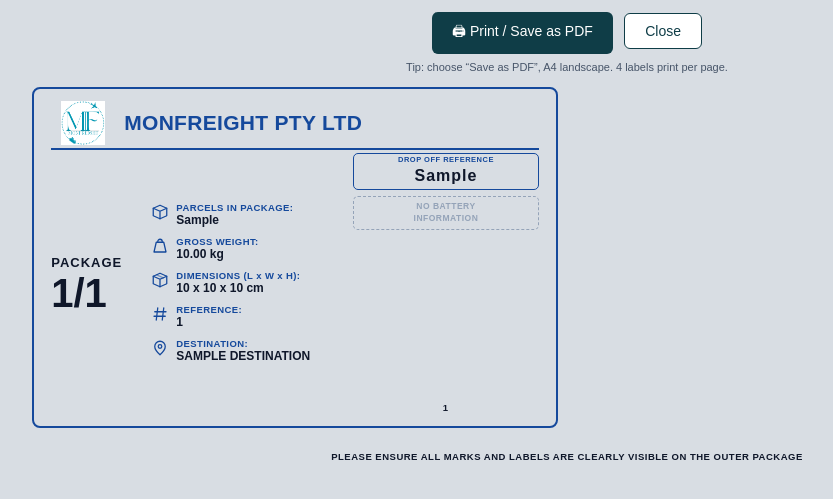
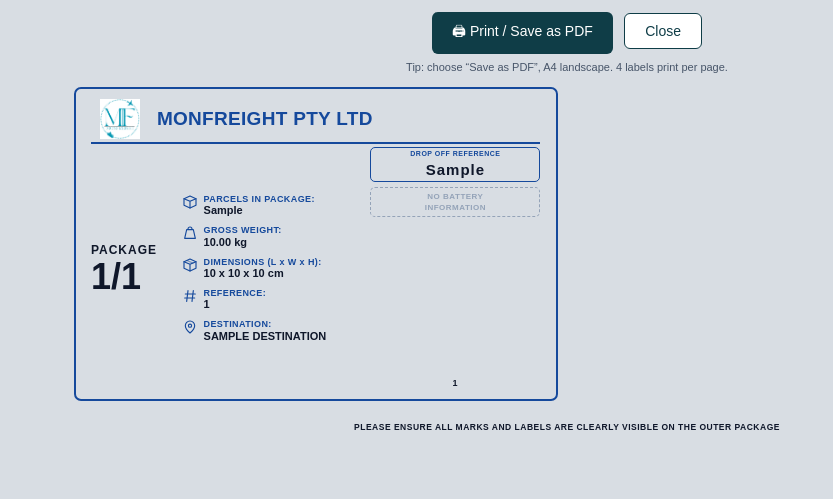
Before and after one commit to MonFreight/monfreight-platform, a Python web app: template templates/prep_outer_label.html in a window 1280 px wide. Shown: the top 499 px of the page, without its empty margins (73-906 px from the left). Run offline with Jinja, Linux system fonts and the light colour scheme; the template is opened without the code that fills it: most values are stand-ins (such as "Sample title", 1, 10 or a date in 2020); some libraries are stand-ins or nearby versions.

Commit message:
Shrink outer label ~8% to fit print area; default landscape

```diff
--- a/static/prep_print.css
+++ b/static/prep_print.css
@@ -34,80 +34,80 @@ body {
 
 /* One page = four landscape labels in a 2×2 arrangement. */
 .label-page {
-  width: 283mm; margin: 0 auto;
+  width: 261mm; margin: 0 auto;
   display: flex; flex-wrap: wrap; align-content: flex-start;
-  gap: 4mm;
+  gap: 3.5mm;
   page-break-after: always; break-after: page;
 }
 .label-page:last-child { page-break-after: auto; break-after: auto; }
 
 .olabel {
-  width: 139mm; height: 90mm;
-  border: 2.5px solid var(--ol-blue); border-radius: 8px;
-  padding: 3mm 4.5mm; overflow: hidden;
+  width: 128mm; height: 83mm;
+  border: 2.2px solid var(--ol-blue); border-radius: 7px;
+  padding: 2.6mm 4mm; overflow: hidden;
   display: flex; flex-direction: column;
   page-break-inside: avoid; break-inside: avoid;
 }
 .ol-page-note {
-  width: 283mm; margin: 2mm auto 0; text-align: center;
-  font-size: 9.5px; font-weight: 700; letter-spacing: .5px; color: var(--ol-ink);
+  width: 261mm; margin: 2mm auto 0; text-align: center;
+  font-size: 8.5px; font-weight: 700; letter-spacing: .5px; color: var(--ol-ink);
 }
 @media screen { .label-page { margin-bottom: 10mm; } }
 
 /* Header: logo + company name only */
 .ol-head {
-  display: flex; align-items: center; gap: 9px;
+  display: flex; align-items: center; gap: 8px;
   border-bottom: 2px solid var(--ol-blue); padding-bottom: 3px; margin-bottom: 3px;
 }
-.ol-logo { width: 64px; height: auto; max-height: 44px; object-fit: contain; }
-.ol-co-name { font-size: 21px; font-weight: 800; color: var(--ol-blue); letter-spacing: .3px; }
+.ol-logo { width: 58px; height: auto; max-height: 40px; object-fit: contain; }
+.ol-co-name { font-size: 19px; font-weight: 800; color: var(--ol-blue); letter-spacing: .3px; }
 
 /* 3-column body */
-.ol-grid { flex: 1; display: grid; grid-template-columns: 23mm 1fr 49mm; gap: 3.5mm; min-height: 0; }
+.ol-grid { flex: 1; display: grid; grid-template-columns: 21mm 1fr 45mm; gap: 3mm; min-height: 0; }
 
 /* Column A — package number */
 .ol-col-pkg { display: flex; flex-direction: column; justify-content: center; }
-.ol-pkg-cap { font-size: 13px; font-weight: 700; color: var(--ol-ink); letter-spacing: 1px; }
-.ol-pkg-num { font-size: 40px; font-weight: 900; color: var(--ol-ink); line-height: 1; }
+.ol-pkg-cap { font-size: 12px; font-weight: 700; color: var(--ol-ink); letter-spacing: 1px; }
+.ol-pkg-num { font-size: 36px; font-weight: 900; color: var(--ol-ink); line-height: 1; }
 
 /* Column B — shipment info */
-.ol-col-info { display: flex; flex-direction: column; justify-content: center; gap: 2.5mm; }
-.ol-field { display: flex; align-items: flex-start; gap: 7px; }
+.ol-col-info { display: flex; flex-direction: column; justify-content: center; gap: 2.2mm; }
+.ol-field { display: flex; align-items: flex-start; gap: 6px; }
 .ol-fi { flex: 0 0 auto; }
-.fi-ico { width: 18px; height: 18px; fill: none; stroke: var(--ol-blue);
+.fi-ico { width: 16px; height: 16px; fill: none; stroke: var(--ol-blue);
           stroke-width: 1.7; stroke-linecap: round; stroke-linejoin: round; display: block; }
 .ol-ft { display: flex; flex-direction: column; line-height: 1.15; }
-.ol-fl { font-size: 9.5px; font-weight: 700; color: var(--ol-blue); letter-spacing: .4px; }
-.ol-fv { font-size: 12px; font-weight: 700; color: var(--ol-ink); }
+.ol-fl { font-size: 9px; font-weight: 700; color: var(--ol-blue); letter-spacing: .4px; }
+.ol-fv { font-size: 11px; font-weight: 700; color: var(--ol-ink); }
 
 /* Column C — handling / drop-off / battery / barcode */
-.ol-col-right { display: flex; flex-direction: column; gap: 1.6mm; min-width: 0; }
+.ol-col-right { display: flex; flex-direction: column; gap: 1.4mm; min-width: 0; }
 .ol-handle { text-align: center; }
-.ol-handle-title { font-size: 9px; font-weight: 800; color: var(--ol-blue); letter-spacing: .5px; }
-.ol-handle-icons { display: flex; justify-content: center; flex-wrap: nowrap; gap: 4px; margin-top: 1px; }
+.ol-handle-title { font-size: 8.5px; font-weight: 800; color: var(--ol-blue); letter-spacing: .5px; }
+.ol-handle-icons { display: flex; justify-content: center; flex-wrap: nowrap; gap: 3.5px; margin-top: 1px; }
 .ol-hmark { display: inline-flex; flex-direction: column; align-items: center; gap: 0;
-            border: 1.4px solid var(--ol-blue); border-radius: 4px; padding: 1px 3px; min-width: 0; flex: 1 1 0; }
-.hm-ico { width: 15px; height: 15px; fill: none; stroke: var(--ol-blue);
+            border: 1.3px solid var(--ol-blue); border-radius: 4px; padding: 1px 2.5px; min-width: 0; flex: 1 1 0; }
+.hm-ico { width: 14px; height: 14px; fill: none; stroke: var(--ol-blue);
           stroke-width: 1.8; stroke-linecap: round; stroke-linejoin: round; }
-.ol-hmark-txt { font-size: 5.6px; font-weight: 800; color: var(--ol-blue); letter-spacing: .1px; white-space: nowrap; }
+.ol-hmark-txt { font-size: 5.2px; font-weight: 800; color: var(--ol-blue); letter-spacing: .1px; white-space: nowrap; }
 
-.ol-dropoff { border: 1.5px solid var(--ol-blue); border-radius: 5px; padding: 1px 6px; text-align: center; }
-.ol-dropoff-cap { display: block; font-size: 7.5px; font-weight: 700; color: var(--ol-blue); letter-spacing: .5px; }
-.ol-dropoff-val { display: block; font-size: 16px; font-weight: 900; color: var(--ol-ink); letter-spacing: 1px; }
+.ol-dropoff { border: 1.4px solid var(--ol-blue); border-radius: 5px; padding: 1px 5px; text-align: center; }
+.ol-dropoff-cap { display: block; font-size: 7px; font-weight: 700; color: var(--ol-blue); letter-spacing: .5px; }
+.ol-dropoff-val { display: block; font-size: 15px; font-weight: 900; color: var(--ol-ink); letter-spacing: 1px; }
 
-.ol-battery { border: 1.5px solid var(--ol-blue); border-radius: 5px; padding: 2px 6px; text-align: center; }
-.ol-battery-title { font-size: 8px; font-weight: 800; color: var(--ol-blue); letter-spacing: .4px; }
+.ol-battery { border: 1.4px solid var(--ol-blue); border-radius: 5px; padding: 2px 5px; text-align: center; }
+.ol-battery-title { font-size: 7.5px; font-weight: 800; color: var(--ol-blue); letter-spacing: .4px; }
 .ol-battery-main { display: flex; align-items: center; justify-content: center; gap: 5px; }
-.ol-bat-ico { width: 19px; height: 19px; fill: none; stroke: var(--ol-ink);
+.ol-bat-ico { width: 17px; height: 17px; fill: none; stroke: var(--ol-ink);
               stroke-width: 1.6; stroke-linecap: round; stroke-linejoin: round; }
-.ol-bat-un { font-size: 16px; font-weight: 900; color: var(--ol-ink); letter-spacing: .5px; }
-.ol-bat-detail { font-size: 8px; font-weight: 600; color: var(--ol-ink); line-height: 1.2; }
-.ol-no-battery { border-style: dashed; border-color: #94a3b8; display: flex; align-items: center; justify-content: center; min-height: 34px; }
-.ol-no-bat-txt { font-size: 8.5px; font-weight: 700; color: #94a3b8; letter-spacing: .5px; text-align: center; }
+.ol-bat-un { font-size: 15px; font-weight: 900; color: var(--ol-ink); letter-spacing: .5px; }
+.ol-bat-detail { font-size: 7.5px; font-weight: 600; color: var(--ol-ink); line-height: 1.2; }
+.ol-no-battery { border-style: dashed; border-color: #94a3b8; display: flex; align-items: center; justify-content: center; min-height: 30px; }
+.ol-no-bat-txt { font-size: 8px; font-weight: 700; color: #94a3b8; letter-spacing: .5px; text-align: center; }
 
 .ol-codes { margin-top: auto; text-align: center; padding-top: 1mm; }
-.ol-barcode { display: block; margin: 0 auto; width: 100%; max-width: 46mm; height: 30px; }
-.ol-ref-text { font-size: 9.5px; font-weight: 700; letter-spacing: 1px; margin-top: 0; color: var(--ol-ink); }
+.ol-barcode { display: block; margin: 0 auto; width: 100%; max-width: 42mm; height: 28px; }
+.ol-ref-text { font-size: 9px; font-weight: 700; letter-spacing: 1px; margin-top: 0; color: var(--ol-ink); }
 
 /* ======================================================================
    PACKING LIST / INVOICE  (mirrors the uploaded template)
--- a/templates/prep_outer_label.html
+++ b/templates/prep_outer_label.html
@@ -3,10 +3,10 @@
 <head>
 <meta charset="utf-8">
 <title>Outer Package Labels</title>
-<link rel="stylesheet" href="/static/prep_print.css?v=3">
+<link rel="stylesheet" href="/static/prep_print.css?v=4">
 <style>
   /* Outer labels print on A4 landscape, 4 labels per page (2 × 2). */
-  @page { size: A4 landscape; margin: 7mm; }
+  @page { size: A4 landscape; margin: 9mm; }
 </style>
 <script src="https://cdn.jsdelivr.net/npm/jsbarcode@3.11.6/dist/JsBarcode.all.min.js"></script>
 </head>
@@ -159,7 +159,7 @@ window.addEventListener("load", () => {
   document.querySelectorAll(".ol-barcode").forEach(el => {
     const code = el.dataset.code || "";
     if (!code || !window.JsBarcode) return;
-    try { JsBarcode(el, code, { format: "CODE128", width: 1.5, height: 34,
+    try { JsBarcode(el, code, { format: "CODE128", width: 1.4, height: 28,
                                 displayValue: false, margin: 0 }); }
     catch (e) { console.warn("barcode failed", e); }
   });
```
